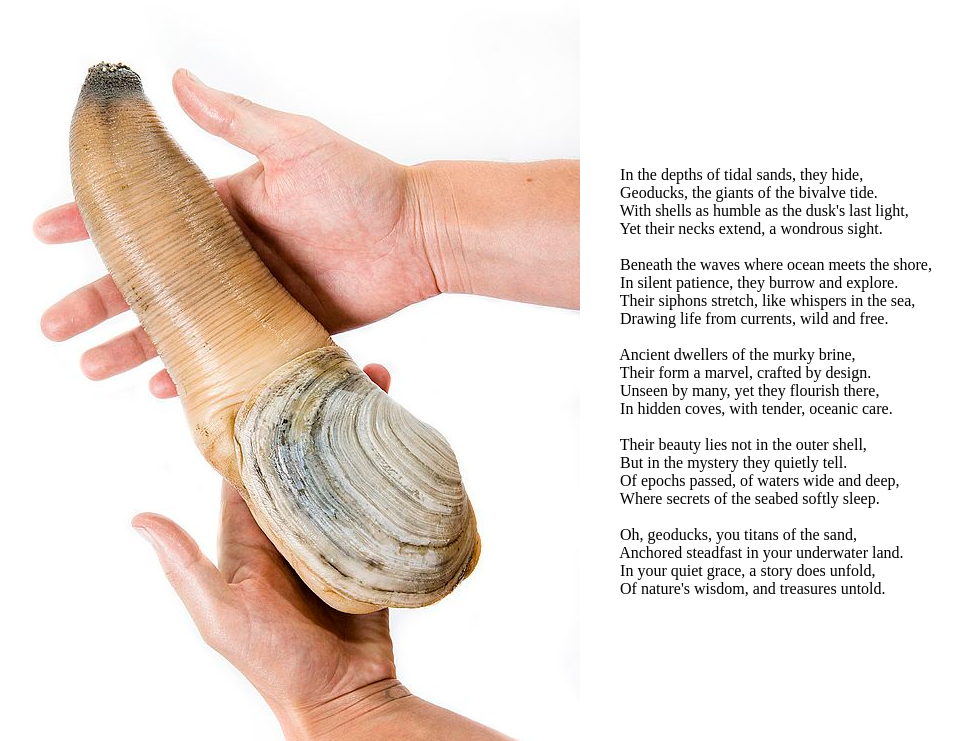
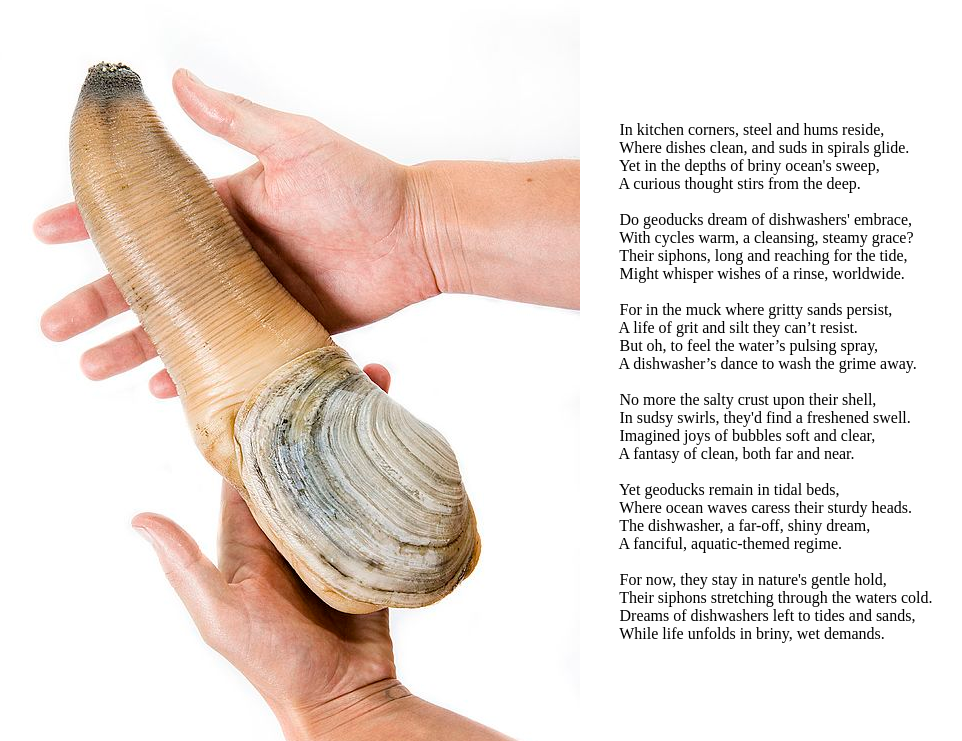
Before and after one commit to ParanoidAndroid-42/pages_test, a plain HTML site: page index.html in a window 1280 px wide. Shown: the part 108-849 px from the top of the page, without its empty margins (204-1166 px from the left). Drawn offline with Linux system fonts and the light colour scheme.

Commit message:
Update index.html

```diff
--- a/index.html
+++ b/index.html
@@ -26,30 +26,35 @@ img {
         <img src="Geoduck_held_in_two_hands.jpg">
       </div>
         <div style="white-space:pre">
-          In the depths of tidal sands, they hide,
-          Geoducks, the giants of the bivalve tide.
-          With shells as humble as the dusk's last light,
-          Yet their necks extend, a wondrous sight.
+          In kitchen corners, steel and hums reside,
+          Where dishes clean, and suds in spirals glide.
+          Yet in the depths of briny ocean's sweep,
+          A curious thought stirs from the deep.
 
-          Beneath the waves where ocean meets the shore,
-          In silent patience, they burrow and explore.
-          Their siphons stretch, like whispers in the sea,
-          Drawing life from currents, wild and free.
+          Do geoducks dream of dishwashers' embrace,
+          With cycles warm, a cleansing, steamy grace?
+          Their siphons, long and reaching for the tide,
+          Might whisper wishes of a rinse, worldwide.
 
-          Ancient dwellers of the murky brine,
-          Their form a marvel, crafted by design.
-          Unseen by many, yet they flourish there,
-          In hidden coves, with tender, oceanic care.
+          For in the muck where gritty sands persist,
+          A life of grit and silt they can’t resist.
+          But oh, to feel the water’s pulsing spray,
+          A dishwasher’s dance to wash the grime away.
 
-          Their beauty lies not in the outer shell,
-          But in the mystery they quietly tell.
-          Of epochs passed, of waters wide and deep,
-          Where secrets of the seabed softly sleep.
+          No more the salty crust upon their shell,
+          In sudsy swirls, they'd find a freshened swell.
+          Imagined joys of bubbles soft and clear,
+          A fantasy of clean, both far and near.
 
-          Oh, geoducks, you titans of the sand,
-          Anchored steadfast in your underwater land.
-          In your quiet grace, a story does unfold,
-          Of nature's wisdom, and treasures untold.
+          Yet geoducks remain in tidal beds,
+          Where ocean waves caress their sturdy heads.
+          The dishwasher, a far-off, shiny dream,
+          A fanciful, aquatic-themed regime.
+
+          For now, they stay in nature's gentle hold,
+          Their siphons stretching through the waters cold.
+          Dreams of dishwashers left to tides and sands,
+          While life unfolds in briny, wet demands.
         </div>
     </div>
   </body>
```
